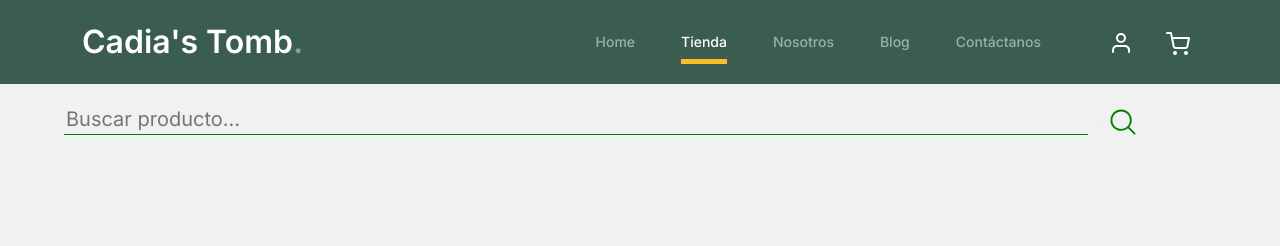
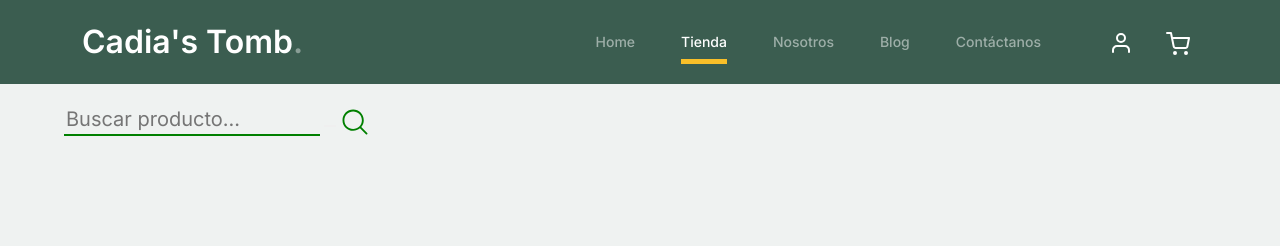
Before and after one commit to Niels-Bored/Cadias-Tomb-Shop, a Django app: page /shop/ in a window 1280 px wide. Shown: the top 246 px of the page. Run offline with Django 4.2, Linux system fonts and the light colour scheme; data comes from the database, SQL or seed files in the repository; some libraries are stand-ins or nearby versions.

Commit message:
fix(shop): Search bar styles

```diff
--- a/shop/templates/shop.html
+++ b/shop/templates/shop.html
@@ -19,12 +19,19 @@
 		.searchin{
 			margin-top: 20px;
 			margin-left: 5%;
-			width: 80%;
+			width: 20%;
 			border: none;
 			color: green;
-			border-bottom: 1px solid green;
+			border-bottom: 2px solid green;
 			background-color: transparent;
 			font-size: 20px;
+			outline: none;
+  			transition: all 0.3s ease-in-out;
+		}
+
+		.searchin:focus{
+			width: 80%;
+			box-shadow: 0 3px 0 green;
 		}
 		svg{
 			width: 30px;
```
